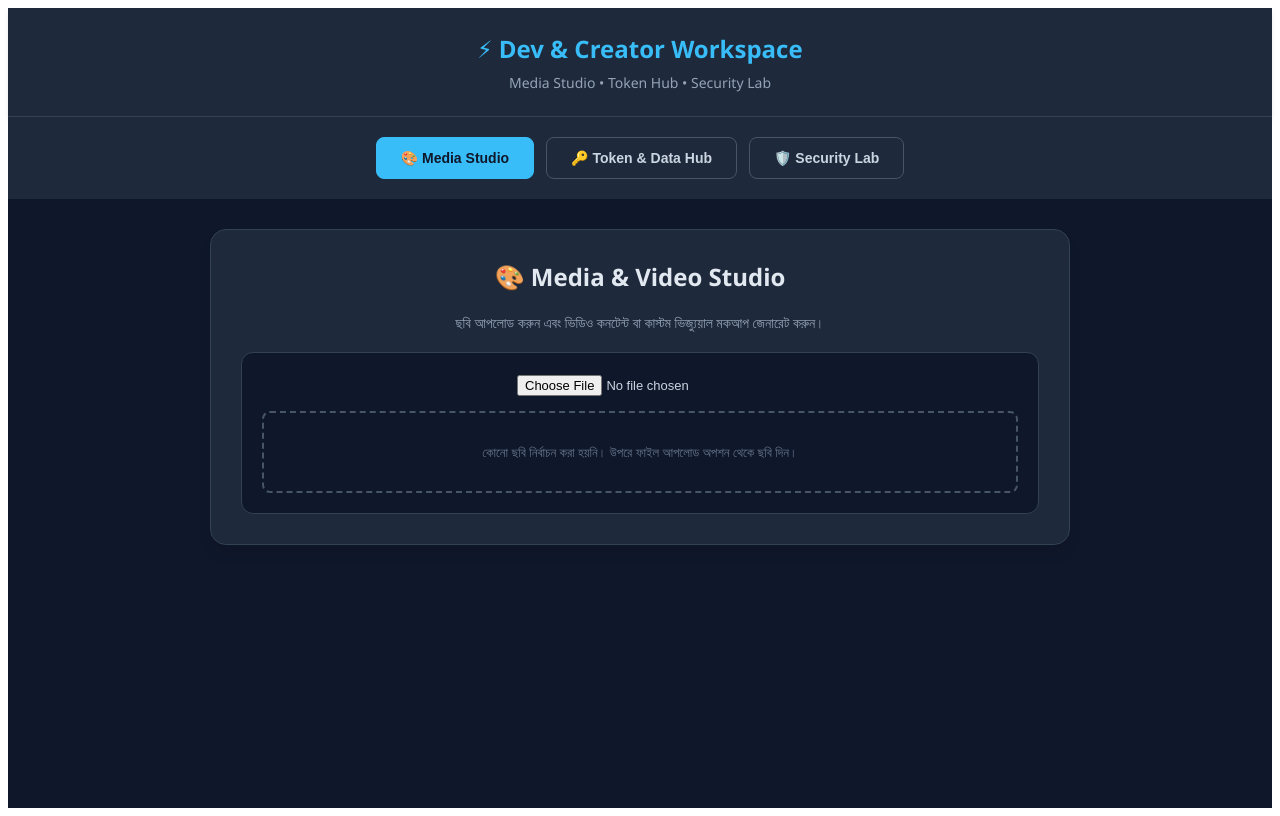
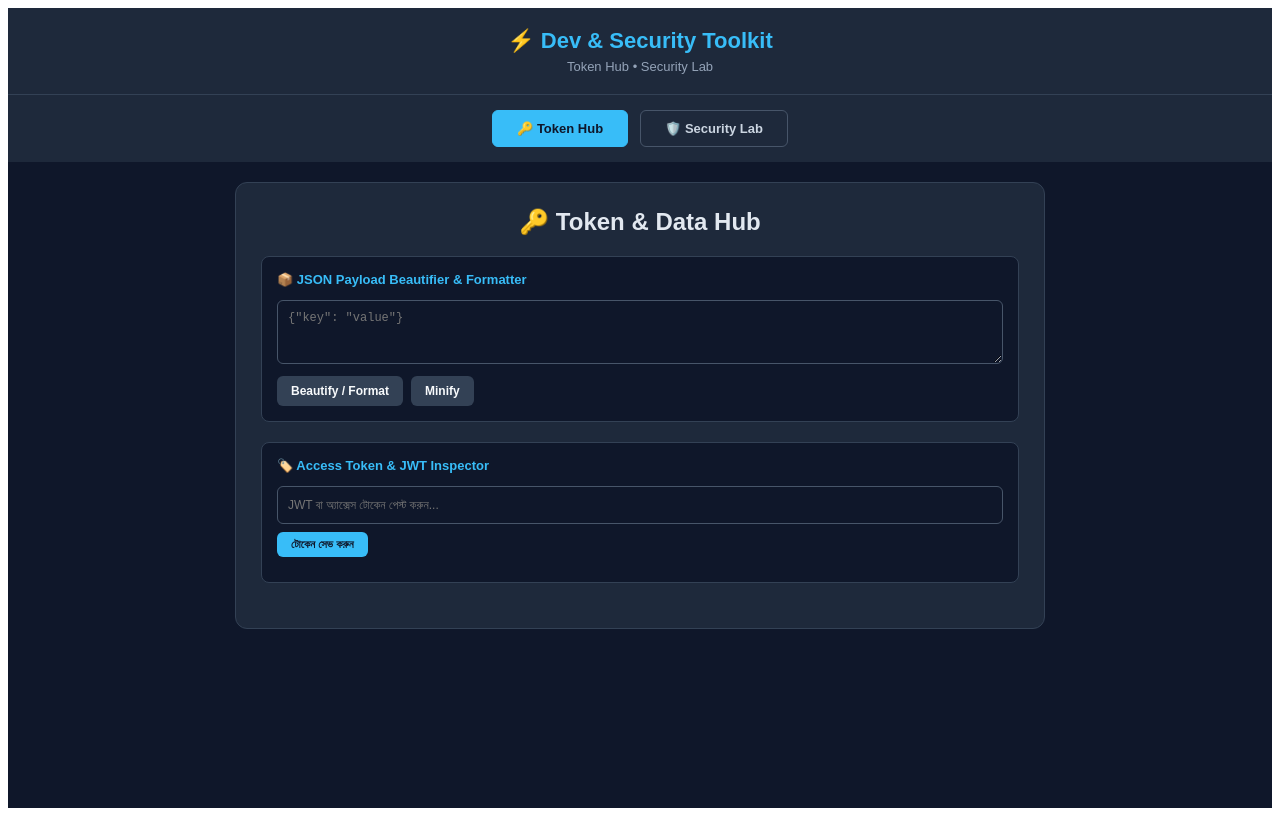
Before and after one commit to ShaikatHasan38/developer-toolkit, a React (Create React App) app: page / in a window 1280 px wide. Built offline with nearby package versions, Linux system fonts and the light colour scheme.

Commit message:
Update App.tsx

```diff
--- a/src/App.tsx
+++ b/src/App.tsx
@@ -1,14 +1,12 @@
 import React, { useState, useEffect } from "react";
 
 export default function App() {
-  const [activeTab, setActiveTab] = useState<"media" | "token" | "security">(
-    "media"
-  );
+  const [tab, setTab] = useState("token");
 
   return (
     <div
       style={{
-        fontFamily: "'Segoe UI', Tahoma, Geneva, Verdana, sans-serif",
+        fontFamily: "sans-serif",
         background: "#0f172a",
         color: "#f8fafc",
         minHeight: "100vh",
@@ -19,18 +17,17 @@ export default function App() {
       {/* টপ হেডার */}
       <header
         style={{
-          padding: "24px 20px",
+          padding: "20px",
           background: "#1e293b",
           textAlign: "center",
           borderBottom: "1px solid #334155",
-          boxShadow: "0 4px 6px -1px rgba(0, 0, 0, 0.1)",
         }}
       >
-        <h1 style={{ margin: 0, color: "#38bdf8", fontSize: "24px" }}>
-          ⚡ Dev & Creator Workspace
+        <h1 style={{ margin: 0, color: "#38bdf8", fontSize: "22px" }}>
+          ⚡ Dev & Security Toolkit
         </h1>
-        <p style={{ margin: "8px 0 0", fontSize: "14px", color: "#94a3b8" }}>
-          Media Studio • Token Hub • Security Lab
+        <p style={{ margin: "5px 0 0", fontSize: "13px", color: "#94a3b8" }}>
+          Token Hub • Security Lab
         </p>
       </header>
 
@@ -40,26 +37,19 @@ export default function App() {
           display: "flex",
           justifyContent: "center",
           gap: "12px",
-          padding: "20px",
+          padding: "15px",
           background: "#1e293b",
-          flexWrap: "wrap",
         }}
       >
         <button
-          onClick={() => setActiveTab("media")}
-          style={getTabStyle(activeTab === "media")}
+          onClick={() => setTab("token")}
+          style={tabStyle(tab === "token")}
         >
-          🎨 Media Studio
+          🔑 Token Hub
         </button>
         <button
-          onClick={() => setActiveTab("token")}
-          style={getTabStyle(activeTab === "token")}
-        >
-          🔑 Token & Data Hub
-        </button>
-        <button
-          onClick={() => setActiveTab("security")}
-          style={getTabStyle(activeTab === "security")}
+          onClick={() => setTab("security")}
+          style={tabStyle(tab === "security")}
         >
           🛡️ Security Lab
         </button>
@@ -68,204 +58,75 @@ export default function App() {
       {/* মূল কন্টেন্ট এরিয়া */}
       <main
         style={{
-          padding: "30px 20px",
+          padding: "20px",
           flex: 1,
-          maxWidth: "900px",
+          maxWidth: "850px",
           margin: "0 auto",
           width: "100%",
           boxSizing: "border-box",
         }}
       >
-        {activeTab === "media" && <MediaStudio />}
-        {activeTab === "token" && <TokenHub />}
-        {activeTab === "security" && <SecurityLab />}
+        {tab === "token" && <TokenHub />}
+        {tab === "security" && <SecurityLab />}
       </main>
     </div>
   );
 }
 
-const getTabStyle = (isActive: boolean) => ({
-  padding: "12px 24px",
-  background: isActive ? "#38bdf8" : "transparent",
-  color: isActive ? "#0f172a" : "#cbd5e1",
-  border: isActive ? "1px solid #38bdf8" : "1px solid #475569",
-  borderRadius: "8px",
+const tabStyle = (active) => ({
+  padding: "10px 24px",
+  background: active ? "#38bdf8" : "transparent",
+  color: active ? "#0f172a" : "#cbd5e1",
+  border: active ? "1px solid #38bdf8" : "1px solid #475569",
+  borderRadius: "6px",
   fontWeight: "bold",
-  fontSize: "14px",
+  fontSize: "13px",
   cursor: "pointer",
-  transition: "all 0.3s ease",
 });
 
-// --- ১. মিডিয়া স্টুডিও কম্পোনেন্ট ---
-function MediaStudio() {
-  const [selectedImage, setSelectedImage] = useState<string | null>(null);
-  const [imageName, setImageName] = useState("");
-  const [processing, setProcessing] = useState(false);
-  const [successMsg, setSuccessMsg] = useState("");
+// --- ১. টোকেন ও ডেটা হাব কম্পোনেন্ট ---
+function TokenHub() {
+  const [jsonIn, setJsonIn] = useState("");
+  const [jsonOut, setJsonOut] = useState("");
+  const [jsonErr, setJsonErr] = useState("");
+  const [token, setToken] = useState("");
+  const [tokenData, setTokenData] = useState(null);
+  const [savedTokens, setSavedTokens] = useState([]);
 
-  const handleImageUpload = (e: React.ChangeEvent<HTMLInputElement>) => {
-    const file = e.target.files?.[0];
-    if (file) {
-      setImageName(file.name);
-      const reader = new FileReader();
-      reader.onloadend = () => {
-        setSelectedImage(reader.result as string);
-        setSuccessMsg("");
-      };
-      reader.readAsDataURL(file);
+  useEffect(() => {
+    const saved = localStorage.getItem("dev_tokens");
+    if (saved) {
+      try {
+        setSavedTokens(JSON.parse(saved));
+      } catch (e) {}
+    }
+  }, []);
+
+  useEffect(() => {
+    localStorage.setItem("dev_tokens", JSON.stringify(savedTokens));
+  }, [savedTokens]);
+
+  const formatJson = (pretty) => {
+    setJsonErr("");
+    try {
+      if (!jsonIn.trim()) {
+        setJsonOut("");
+        return;
+      }
+      const parsed = JSON.parse(jsonIn);
+      setJsonOut(
+        pretty ? JSON.stringify(parsed, null, 2) : JSON.stringify(parsed)
+      );
+    } catch (e) {
+      setJsonErr("❌ ভুল JSON সিনট্যাক্স: " + e.message);
+      setJsonOut("");
     }
   };
 
-  const handleGenerateVideo = () => {
-    if (!selectedImage) return;
-    setProcessing(true);
-    setSuccessMsg("");
-    setTimeout(() => {
-      setProcessing(false);
-      setSuccessMsg(
-        "🎉 সফল! ইমেজ থেকে শর্ট ভিডিও জেনারেশন রিকোয়েস্ট প্রসেস করা হয়েছে।"
-      );
-    }, 2000);
-  };
-
-  return (
-    <div style={{ ...cardStyle, textAlign: "left" as const }}>
-      <h2 style={{ color: "#e2e8f0", marginTop: 0, textAlign: "center" }}>
-        🎨 Media & Video Studio
-      </h2>
-      <p
-        style={{
-          color: "#94a3b8",
-          fontSize: "14px",
-          textAlign: "center",
-          marginBottom: "20px",
-        }}
-      >
-        ছবি আপলোড করুন এবং ভিডিও কনটেন্ট বা কাস্টম ভিজ্যুয়াল মকআপ জেনারেট করুন।
-      </p>
-
-      <div
-        style={{
-          background: "#0f172a",
-          padding: "20px",
-          borderRadius: "12px",
-          border: "1px solid #334155",
-          textAlign: "center",
-        }}
-      >
-        <input
-          type="file"
-          accept="image/*"
-          onChange={handleImageUpload}
-          style={{ marginBottom: "15px", color: "#cbd5e1", fontSize: "13px" }}
-        />
-
-        {selectedImage ? (
-          <div style={{ marginTop: "15px" }}>
-            <img
-              src={selectedImage}
-              alt="Preview"
-              style={{
-                maxWidth: "100%",
-                maxHeight: "250px",
-                borderRadius: "8px",
-                border: "1px solid #475569",
-              }}
-            />
-            <div
-              style={{ fontSize: "12px", color: "#94a3b8", marginTop: "8px" }}
-            >
-              ফাইল: {imageName}
-            </div>
-
-            <button
-              onClick={handleGenerateVideo}
-              disabled={processing}
-              style={{
-                marginTop: "15px",
-                padding: "10px 20px",
-                background: processing ? "#475569" : "#38bdf8",
-                color: "#0f172a",
-                border: "none",
-                borderRadius: "6px",
-                fontWeight: "bold",
-                cursor: processing ? "not-allowed" : "pointer",
-              }}
-            >
-              {processing ? "প্রসেসিং হচ্ছে..." : "🎬 ভিডিও জেনারেট করুন"}
-            </button>
-          </div>
-        ) : (
-          <div
-            style={{
-              padding: "30px",
-              border: "2px dashed #475569",
-              borderRadius: "8px",
-              color: "#64748b",
-              fontSize: "13px",
-            }}
-          >
-            কোনো ছবি নির্বাচন করা হয়নি। উপরে ফাইল আপলোড অপশন থেকে ছবি দিন।
-          </div>
-        )}
-
-        {successMsg && (
-          <div
-            style={{
-              marginTop: "15px",
-              padding: "10px",
-              background: "#1e293b",
-              color: "#22c55e",
-              borderRadius: "6px",
-              fontSize: "13px",
-              border: "1px solid #22c55e",
-            }}
-          >
-            {successMsg}
-          </div>
-        )}
-      </div>
-    </div>
-  );
-}
-
-// --- ২. টোকেন ও ডেটা হাব কম্পোনেন্ট ---
-function TokenHub() {
-  const [jsonInput, setJsonInput] = useState("");
-  const [jsonOutput, setJsonOutput] = useState("");
-  const [jsonError, setJsonError] = useState("");
-
-  const [tokenInput, setTokenInput] = useState("");
-  const [tokenData, setTokenData] = useState<any>(null);
-  const [savedTokens, setSavedTokens] = useState<string[]>(() => {
-    return JSON.parse(localStorage.getItem("dev_workspace_tokens") || "[]");
-  });
-
-  useEffect(() => {
-    localStorage.setItem("dev_workspace_tokens", JSON.stringify(savedTokens));
-  }, [savedTokens]);
-
-  const handleFormatJson = (beautify: boolean) => {
-    setJsonError("");
+  const decodeJwt = (t) => {
+    setToken(t);
     try {
-      if (!jsonInput.trim()) {
-        setJsonOutput("");
-        return;
-      }
-      const parsed = JSON.parse(jsonInput);
-      setJsonOutput(
-        beautify ? JSON.stringify(parsed, null, 2) : JSON.stringify(parsed)
-      );
-    } catch (err: any) {
-      setJsonError("❌ ভুল JSON সিনট্যাক্স: " + err.message);
-      setJsonOutput("");
-    }
-  };
-
-  const handleDecodeJwt = (token: string) => {
-    setTokenInput(token);
-    try {
-      const parts = token.split(".");
+      const parts = t.split(".");
       if (parts.length !== 3) {
         setTokenData({
           error:
@@ -282,122 +143,87 @@ function TokenHub() {
   };
 
   const saveToken = () => {
-    if (!tokenInput.trim()) return;
-    if (!savedTokens.includes(tokenInput)) {
-      setSavedTokens([tokenInput, ...savedTokens]);
+    if (!token.trim()) return;
+    if (!savedTokens.includes(token)) {
+      setSavedTokens([token, ...savedTokens]);
     }
   };
 
   return (
-    <div style={{ ...cardStyle, textAlign: "left" as const }}>
-      <h2 style={{ color: "#e2e8f0", marginTop: 0, textAlign: "center" }}>
+    <div style={card}>
+      <h2 style={{ marginTop: 0, color: "#e2e8f0", textAlign: "center" }}>
         🔑 Token & Data Hub
       </h2>
-      <p
-        style={{
-          color: "#94a3b8",
-          fontSize: "14px",
-          textAlign: "center",
-          marginBottom: "20px",
-        }}
-      >
-        JSON পেলোড ফরম্যাটার এবং অ্যাক্সেস টোকেন / JWT অ্যানালাইজার।
-      </p>
 
-      <div
-        style={{
-          marginBottom: "25px",
-          background: "#0f172a",
-          padding: "16px",
-          borderRadius: "12px",
-          border: "1px solid #334155",
-        }}
-      >
-        <h3 style={{ color: "#38bdf8", fontSize: "15px", marginTop: 0 }}>
-          📦 JSON Payload Beautifier & Editor
-        </h3>
+      {/* JSON Beautifier */}
+      <div style={innerBox}>
+        <h3 style={subTitle}>📦 JSON Payload Beautifier & Formatter</h3>
         <textarea
           rows={3}
-          value={jsonInput}
-          onChange={(e) => setJsonInput(e.target.value)}
-          placeholder='{"key": "value", ...}'
-          style={textareaStyle}
+          value={jsonIn}
+          onChange={(e) => setJsonIn(e.target.value)}
+          placeholder='{"key": "value"}'
+          style={textarea}
         />
-        <div style={{ display: "flex", gap: "10px", marginTop: "10px" }}>
-          <button
-            onClick={() => handleFormatJson(true)}
-            style={btnStyle(false)}
-          >
+        <div style={{ display: "flex", gap: "8px", marginTop: "8px" }}>
+          <button onClick={() => formatJson(true)} style={btn(false)}>
             Beautify / Format
           </button>
-          <button
-            onClick={() => handleFormatJson(false)}
-            style={btnStyle(false)}
-          >
+          <button onClick={() => formatJson(false)} style={btn(false)}>
             Minify
           </button>
         </div>
-        {jsonError && (
-          <div style={{ color: "#ef4444", fontSize: "12px", marginTop: "8px" }}>
-            {jsonError}
+        {jsonErr && (
+          <div style={{ color: "#ef4444", fontSize: "11px", marginTop: "5px" }}>
+            {jsonErr}
           </div>
         )}
-        {jsonOutput && (
+        {jsonOut && (
           <textarea
-            rows={4}
+            rows={3}
             readOnly
-            value={jsonOutput}
+            value={jsonOut}
             style={{
-              ...textareaStyle,
-              marginTop: "10px",
+              ...textarea,
+              marginTop: "8px",
+              background: "#1e293b",
               color: "#38bdf8",
-              background: "#1e293b",
             }}
           />
         )}
       </div>
 
-      <div
-        style={{
-          background: "#0f172a",
-          padding: "16px",
-          borderRadius: "12px",
-          border: "1px solid #334155",
-        }}
-      >
-        <h3 style={{ color: "#38bdf8", fontSize: "15px", marginTop: 0 }}>
-          🏷️ Access Token & JWT Inspector
-        </h3>
+      {/* JWT & Access Token Inspector */}
+      <div style={innerBox}>
+        <h3 style={subTitle}>🏷️ Access Token & JWT Inspector</h3>
         <input
           type="text"
-          value={tokenInput}
-          onChange={(e) => handleDecodeJwt(e.target.value)}
-          placeholder="JWT টোকেন বা অ্যাক্সেস টোকেন এখানে পেস্ট করুন..."
-          style={{ ...textareaStyle, height: "40px", marginBottom: "10px" }}
+          value={token}
+          onChange={(e) => decodeJwt(e.target.value)}
+          placeholder="JWT বা অ্যাক্সেস টোকেন পেস্ট করুন..."
+          style={{ ...textarea, height: "38px", marginBottom: "8px" }}
         />
-        <div style={{ display: "flex", gap: "10px", marginBottom: "10px" }}>
         <button
           onClick={saveToken}
           style={{
-              ...btnStyle(true),
-              flex: "initial",
-              padding: "8px 16px",
-              fontSize: "12px",
+            ...btn(true),
+            padding: "6px 14px",
+            fontSize: "11px",
+            marginBottom: "10px",
           }}
         >
           টোকেন সেভ করুন
         </button>
-        </div>
 
         {tokenData && (
           <div
             style={{
               background: "#1e293b",
-              padding: "12px",
-              borderRadius: "8px",
-              fontSize: "12px",
+              padding: "10px",
+              borderRadius: "6px",
+              fontSize: "11px",
               color: "#f8fafc",
-              maxHeight: "180px",
+              maxHeight: "150px",
               overflowY: "auto",
               border: "1px solid #475569",
             }}
@@ -413,10 +239,10 @@ function TokenHub() {
         )}
 
         {savedTokens.length > 0 && (
-          <div style={{ marginTop: "15px" }}>
+          <div style={{ marginTop: "12px" }}>
             <div
               style={{
-                fontSize: "12px",
+                fontSize: "11px",
                 fontWeight: "bold",
                 color: "#94a3b8",
                 marginBottom: "5px",
@@ -425,7 +251,7 @@ function TokenHub() {
               সংরক্ষিত টোকেনসমূহ ({savedTokens.length}):
             </div>
             <div
-              style={{ display: "flex", flexDirection: "column", gap: "6px" }}
+              style={{ display: "flex", flexDirection: "column", gap: "5px" }}
             >
               {savedTokens.map((t, idx) => (
                 <div
@@ -453,7 +279,7 @@ function TokenHub() {
                     {t}
                   </span>
                   <button
-                    onClick={() => handleDecodeJwt(t)}
+                    onClick={() => decodeJwt(t)}
                     style={{
                       background: "#38bdf8",
                       color: "#0f172a",
@@ -462,7 +288,7 @@ function TokenHub() {
                       padding: "3px 8px",
                       cursor: "pointer",
                       fontWeight: "bold",
-                      fontSize: "11px",
+                      fontSize: "10px",
                     }}
                   >
                     লোড
@@ -477,101 +303,94 @@ function TokenHub() {
   );
 }
 
-// --- ৩. সিকিউরিটি ল্যাব কম্পোনেন্ট ---
+// --- ২. সিকিউরিটি ল্যাব কম্পোনেন্ট ---
 function SecurityLab() {
   const [inputVal, setInputVal] = useState("");
   const [outputVal, setOutputVal] = useState("");
-  const [mode, setMode] = useState<
-    "b64_enc" | "b64_dec" | "url_enc" | "url_dec"
-  >("b64_enc");
+  const [mode, setMode] = useState("b64_enc");
 
-  const handleProcess = (selectedMode: typeof mode, text: string) => {
-    setMode(selectedMode);
+  const handleProcess = (m, text) => {
+    setMode(m);
     try {
-      if (selectedMode === "b64_enc") {
+      if (m === "b64_enc")
         setOutputVal(btoa(unescape(encodeURIComponent(text))));
-      } else if (selectedMode === "b64_dec") {
+      else if (m === "b64_dec")
         setOutputVal(decodeURIComponent(escape(atob(text))));
-      } else if (selectedMode === "url_enc") {
-        setOutputVal(encodeURIComponent(text));
-      } else if (selectedMode === "url_dec") {
-        setOutputVal(decodeURIComponent(text));
-      }
+      else if (m === "url_enc") setOutputVal(encodeURIComponent(text));
+      else if (m === "url_dec") setOutputVal(decodeURIComponent(text));
     } catch (error) {
-      setOutputVal("❌ ত্রুটি: ইনপুট ফরম্যাট সঠিক নয় বা ডিকোড করা যাচ্ছে না!");
+      setOutputVal("❌ ত্রুটি: ফরম্যাট সঠিক নয় বা ডিকোড করা যাচ্ছে না!");
     }
   };
 
   return (
-    <div style={{ ...cardStyle, textAlign: "left" as const }}>
-      <h2 style={{ color: "#e2e8f0", marginTop: 0, textAlign: "center" }}>
+    <div style={card}>
+      <h2 style={{ marginTop: 0, color: "#e2e8f0", textAlign: "center" }}>
         🛡️ Security Lab & Encoder
       </h2>
       <p
         style={{
           color: "#94a3b8",
-          fontSize: "14px",
+          fontSize: "12px",
           textAlign: "center",
-          marginBottom: "20px",
+          marginBottom: "15px",
         }}
       >
-        টেস্টিং ও সিকিউরিটি কাজের জন্য দ্রুত Base64 এবং URL এনকোড/ডিকোড করার
-        টুল।
+        দ্রুত Base64 এবং URL এনকোড/ডিকোড করার টুল।
       </p>
 
-      <div style={{ marginBottom: "15px" }}>
+      <div style={{ marginBottom: "12px" }}>
         <label
           style={{
+            fontSize: "12px",
+            color: "#cbd5e1",
             display: "block",
-            fontSize: "13px",
-            fontWeight: "bold",
             marginBottom: "5px",
-            color: "#cbd5e1",
           }}
         >
           ইনপুট ডেটা বা টেক্সট:
         </label>
         <textarea
-          rows={4}
+          rows={3}
           value={inputVal}
           onChange={(e) => {
             setInputVal(e.target.value);
             handleProcess(mode, e.target.value);
           }}
           placeholder="এখানে টেক্সট বা পেলোড লিখুন..."
-          style={textareaStyle}
+          style={textarea}
         />
       </div>
 
       <div
         style={{
           display: "flex",
-          gap: "10px",
+          gap: "8px",
           flexWrap: "wrap",
-          marginBottom: "20px",
+          marginBottom: "15px",
         }}
       >
         <button
           onClick={() => handleProcess("b64_enc", inputVal)}
-          style={btnStyle(mode === "b64_enc")}
+          style={actionBtn(mode === "b64_enc")}
         >
           Base64 Encode
         </button>
         <button
           onClick={() => handleProcess("b64_dec", inputVal)}
-          style={btnStyle(mode === "b64_dec")}
+          style={actionBtn(mode === "b64_dec")}
         >
           Base64 Decode
         </button>
         <button
           onClick={() => handleProcess("url_enc", inputVal)}
-          style={btnStyle(mode === "url_enc")}
+          style={actionBtn(mode === "url_enc")}
         >
           URL Encode
         </button>
         <button
           onClick={() => handleProcess("url_dec", inputVal)}
-          style={btnStyle(mode === "url_dec")}
+          style={actionBtn(mode === "url_dec")}
         >
           URL Decode
         </button>
@@ -580,55 +399,68 @@ function SecurityLab() {
       <div>
         <label
           style={{
+            fontSize: "12px",
+            color: "#cbd5e1",
             display: "block",
-            fontSize: "13px",
-            fontWeight: "bold",
             marginBottom: "5px",
-            color: "#cbd5e1",
           }}
         >
           আউটপুট রেজাল্ট:
         </label>
         <textarea
-          rows={4}
+          rows={3}
           readOnly
           value={outputVal}
-          placeholder="আউটপুট এখানে দেখা যাবে..."
-          style={{ ...textareaStyle, background: "#0f172a", color: "#38bdf8" }}
+          style={{ ...textarea, background: "#0f172a", color: "#38bdf8" }}
         />
       </div>
     </div>
   );
 }
 
-const cardStyle = {
+const card = {
   background: "#1e293b",
-  padding: "30px",
-  borderRadius: "16px",
+  padding: "25px",
+  borderRadius: "12px",
   border: "1px solid #334155",
-  boxShadow: "0 10px 15px -3px rgba(0, 0, 0, 0.1)",
 };
-
-const textareaStyle = {
+const innerBox = {
+  background: "#0f172a",
+  padding: "15px",
+  borderRadius: "8px",
+  border: "1px solid #334155",
+  marginBottom: "20px",
+};
+const subTitle = { color: "#38bdf8", fontSize: "13px", marginTop: 0 };
+const textarea = {
   width: "100%",
-  padding: "12px",
-  borderRadius: "8px",
+  padding: "10px",
+  borderRadius: "6px",
   border: "1px solid #475569",
   background: "#0f172a",
   color: "#f8fafc",
-  fontSize: "14px",
-  boxSizing: "border-box" as const,
+  fontSize: "12px",
+  boxSizing: "border-box",
   outline: "none",
 };
-
-const btnStyle = (isActive: boolean) => ({
-  flex: 1,
-  padding: "10px",
-  background: isActive ? "#38bdf8" : "#334155",
-  color: isActive ? "#0f172a" : "#f8fafc",
+const btn = (primary) => ({
+  padding: "8px 14px",
+  background: primary ? "#38bdf8" : "#334155",
+  color: primary ? "#0f172a" : "#f8fafc",
   border: "none",
   borderRadius: "6px",
-  fontWeight: "bold" as const,
+  fontWeight: "bold",
   fontSize: "12px",
   cursor: "pointer",
 });
+const actionBtn = (active) => ({
+  flex: 1,
+  padding: "8px",
+  background: active ? "#38bdf8" : "#334155",
+  color: active ? "#0f172a" : "#f8fafc",
+  border: "none",
+  borderRadius: "6px",
+  fontWeight: "bold",
+  fontSize: "11px",
+  cursor: "pointer",
+});
```
Lines whose indentation alone changed are shown as unchanged.
